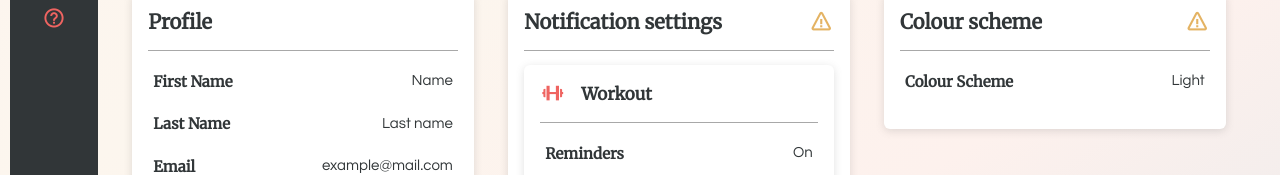
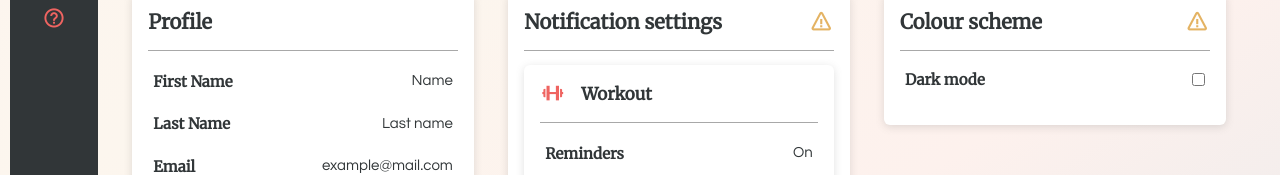
Before and after one commit to s3851446/habithub-frontend, a SvelteKit app in the folder final/habithub-frontend/: page /settings in a window 1280 px wide. Shown: the part 315-490 px from the top of the page. Built offline with nearby package versions, Linux system fonts and the light colour scheme; no server answers.

Commit message:
add theme switching

```diff
--- a/final/habithub-frontend/src/components/Warning.svelte
+++ b/final/habithub-frontend/src/components/Warning.svelte
@@ -31,6 +31,10 @@
     }
   }
 
+  :global(body.darkmode) .warning {
+    background: #555;
+  }
+
   p {
     margin: 0;
   }
--- a/final/habithub-frontend/src/routes/(app)/+layout.svelte
+++ b/final/habithub-frontend/src/routes/(app)/+layout.svelte
@@ -4,16 +4,16 @@
   import Footer from "../../components/Footer.svelte";
   import Header from "../../components/Header.svelte";
   import { onMount } from "svelte";
+  import { loadUserData } from "../../utils";
   // import { validateToken } from "../../utils";
   // import { page } from "$app/stores";
 
   // let validToken;
 
   onMount(async () => {
-    if (localStorage.getItem("darkTheme")) {
-      document.body.classList.toggle('darkmode')
+    if (localStorage.getItem("darkTheme") == true) {
+      document.body.classList.add('darkmode')
     }
-    console.log(localStorage.getItem("darkTheme"))
     document.getElementById('page-content').style.visibility = "visible";
 
     const sidebar = document.querySelector(".sidebar"),
--- a/final/habithub-frontend/src/routes/(app)/settings/+page.svelte
+++ b/final/habithub-frontend/src/routes/(app)/settings/+page.svelte
@@ -34,6 +34,9 @@
 
     jwt = localStorage.getItem("jwt")
     userID = localStorage.getItem("userID")
+    if (localStorage.getItem("darkTheme") == true) {
+      document.getElementById('theme').checked = true;
+    }
 
     setUserData(userID, jwt)
 
@@ -56,9 +59,6 @@
     firstName = data.firstName;
     lastName = data.lastName;
     email = data.email;
-    if (data.settings != null)
-      document.getElementById("colourScheme").innerHTML =
-        data.settings.colourScheme;
   }
 
   async function settingsSubmit() {
@@ -152,6 +152,28 @@
   async function deleteUser() {
     toastObj.message = "Jokes. This hasn't been implemented yet."
     toast.showToastNow(4000)
+  }
+
+  async function changeTheme() {
+    const checkbox = document.getElementById("theme").checked;
+    document.body.classList.toggle('darkmode')
+    localStorage.setItem('darkTheme', checkbox)
+    const response = await fetch(
+      `https://habithub-api.herokuapp.com/user/${userID}`,
+      {
+        method: "PUT",
+        headers: {
+          Accept: "application.json",
+          "Content-Type": "application/json",
+          Authorization: "BEARER " + jwt,
+        },
+        body: JSON.stringify({
+          settings: {
+            colourScheme: checkbox ? "dark" : "light"
+          }
+        }),
+      }
+    );
   }
 </script>
 
@@ -275,8 +297,9 @@
       </div>
       <hr />
       <div class="wrapper">
-        <h3>Colour Scheme</h3>
-        <p id="colourScheme">Light</p>
+        <h3>Dark mode</h3>
+        <!-- <p id="colourScheme">Light</p> -->
+        <input id="theme" type="checkbox" on:input={changeTheme}>
       </div>
     </div>
   </section>
```
